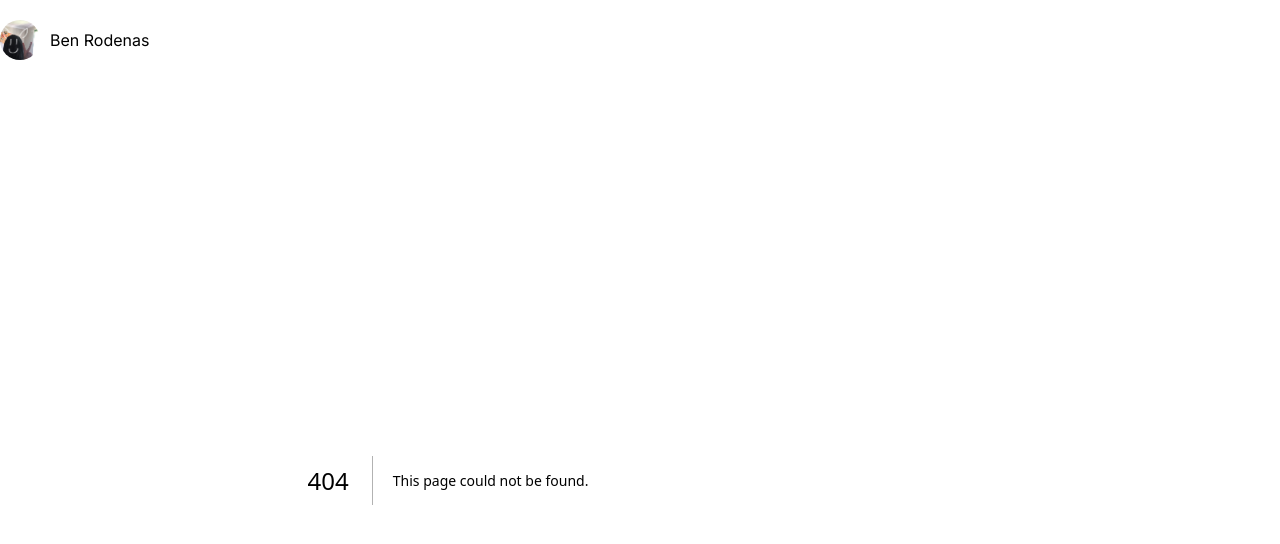
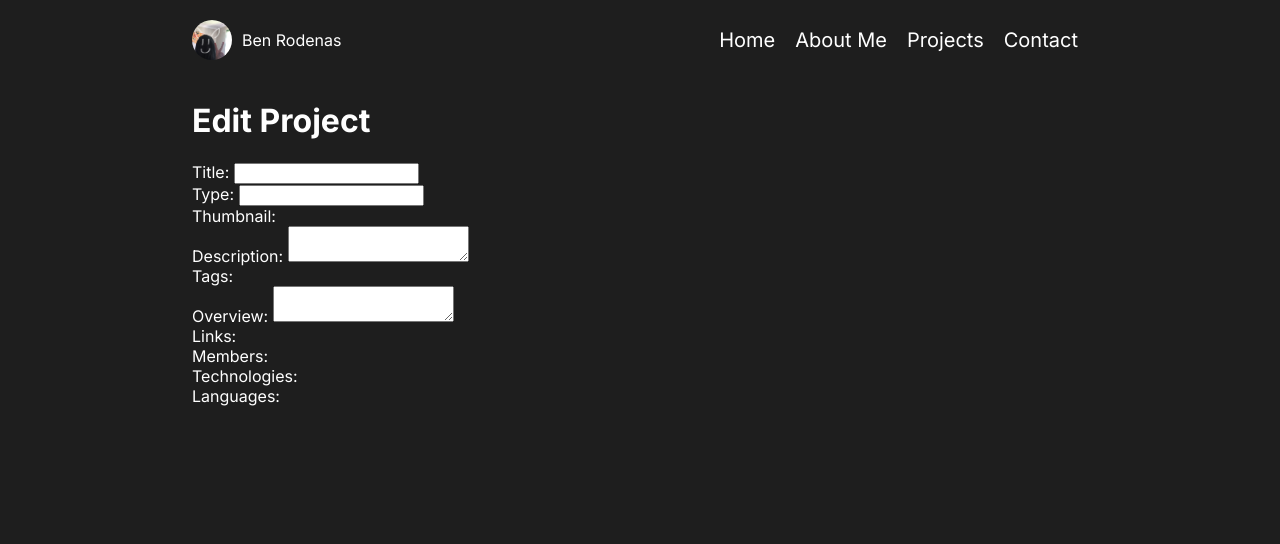
Before and after one commit to jamjamin/Portfolio, a Next.js app in the folder portfront/: page /admin/edit in a window 1280 px wide. Before the commit this address had no page. Shown: the top 544 px of the page. Built offline with nearby package versions, Linux system fonts and the light colour scheme.

Commit message:
Kinda starting Admin

```diff
--- /dev/null
+++ b/portfront/src/app/admin/edit/page.tsx
@@ -0,0 +1,24 @@
+import React from 'react'
+
+export default function Edit() {
+    return (
+        <div>
+            <h1> Edit Project </h1>
+
+            <form>
+                <label> Title: </label><input type='text'/><br/>
+                <label> Type: </label><input type='text'/><br/>
+                <label> Thumbnail: </label><br/>
+                <label> Description: </label><textarea/><br/>
+                <label> Tags: </label><br/>
+                <div className='admin-project-details'>
+                    <label> Overview: </label><textarea/><br/>
+                    <label> Links: </label><br/>
+                    <label> Members: </label><br/>
+                    <label> Technologies: </label><br/>
+                    <label> Languages: </label><br/>
+                </div>
+            </form>
+        </div>
+    )
+}
--- a/portfront/src/app/admin/page.tsx
+++ b/portfront/src/app/admin/page.tsx
@@ -4,6 +4,10 @@ export default function page() {
     return (
         <>
             <h1>Admin</h1>
+            <h2> Project List: </h2>
+            <a href='/admin/edit'> Project 1</a>
+            <a href='/admin/edit'> Project 2</a>
+            <a href='/admin/edit'> Project 3</a>
         </>
     )
 }
```
Also changed, not shown: portfront/src/app/admin/layout.tsx (deleted, +0 -16 lines).
